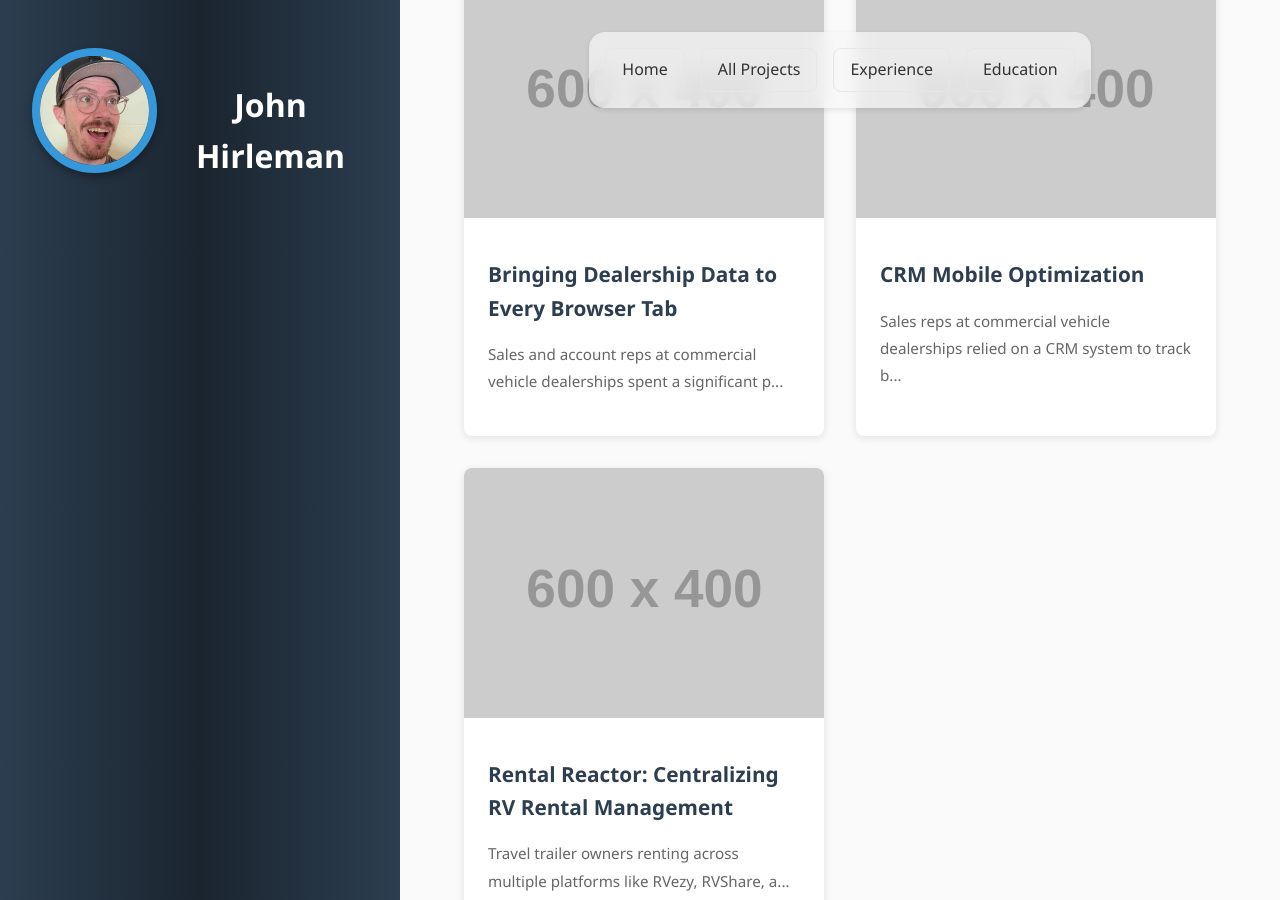
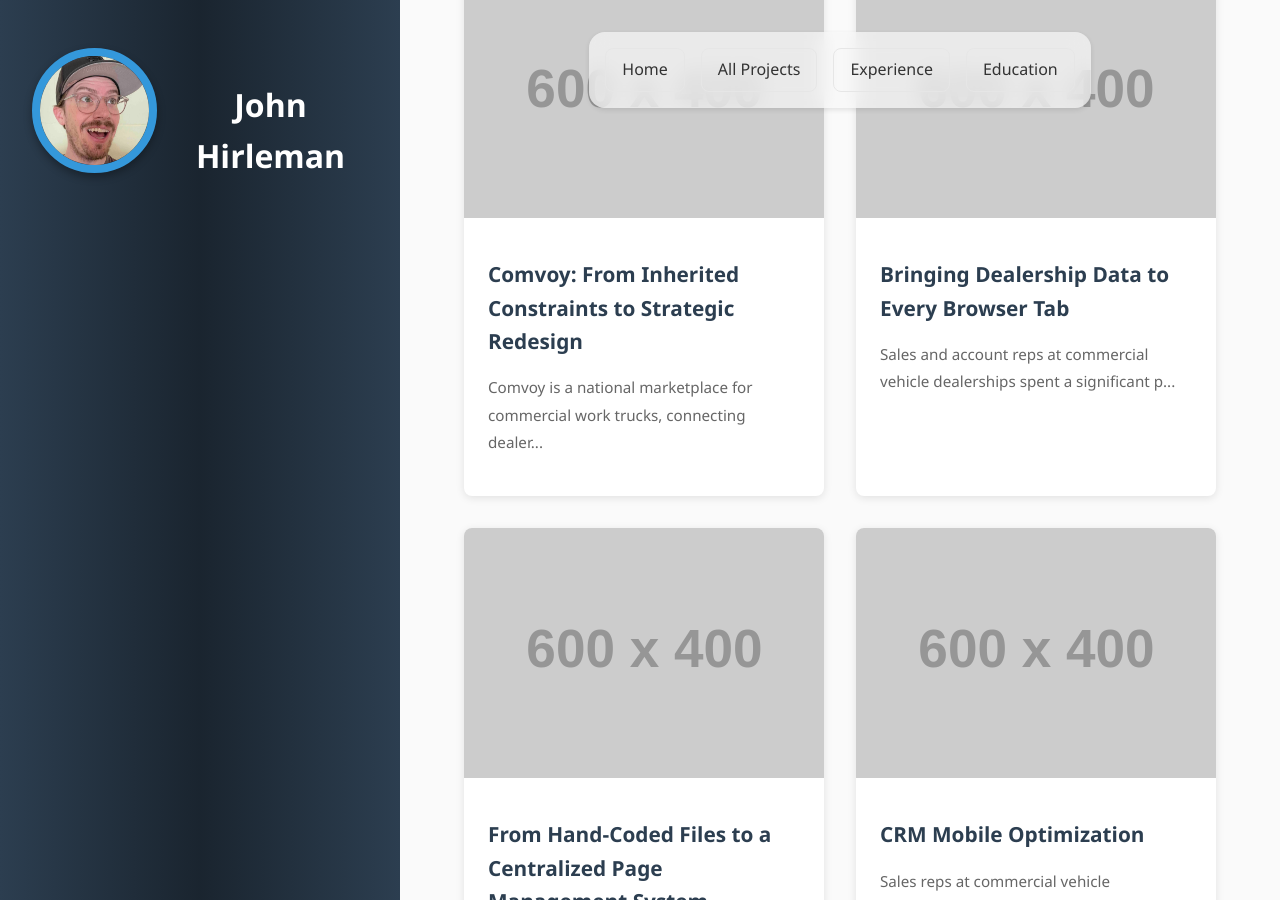
Before and after one commit to johnhirleman/my-portfolio, a Jekyll site: the page built from projects.html, in a window 1280 px wide and 900 px high, scrolled down 320 px. Built offline with Jekyll 4.4.1, drawn with Linux system fonts in a browser that asks for light colours; some of the changed lines change nothing that is shown; some of the changed text lies outside the part shown.

Commit message:
add new projects for comvoy, and internal cms.  Update email address.

```diff
--- a/_config.yml
+++ b/_config.yml
@@ -1,5 +1,5 @@
 title: John hirleman
-email: johnhirleman@gmail.com
+email: hire.johnhirleman@gmail.com
 description: >-
   A portfolio of my projects and past work experience.
 baseurl: ""
--- a/_includes/sidebar.html
+++ b/_includes/sidebar.html
@@ -24,7 +24,6 @@
             <h2>Contact</h2>
             <ul class="contact-list">
                 <li><i class="far fa-envelope"></i> <a href="mailto:{{site.email}}">{{site.email}}</a></li>
-                <li><i class="fas fa-mobile-screen"></i> (555) 555-5555</li>
                 <li><i class="fas fa-map-pin"></i> Oroville, CA</li>
                 <li><i class="fab fa-linkedin"></i> <a href="https://linkedin.com/in/{{ site.linkedin }}" target="_blank">LinkedIn</a></li>
                 <li><i class="fab fa-github"></i> <a href="https://github.com/{{ site.github }}" target="_blank">GitHub</a></li>
--- /dev/null
+++ b/_projects/comvoy.html
@@ -0,0 +1,92 @@
+---
+layout: project
+title: 'Comvoy: From Inherited Constraints to Strategic Redesign'
+date: 2019-09-25
+
+#tech:
+#  - React
+#  - Node.js
+
+quote: "A national marketplace for commercial vehicles, Comvoy was a project that I championed for six years alongside a wonderful, top-tier team of product managers, engineers, and marketing colleagues."
+
+skills:
+  - Adobe XD
+  - UX/UI Design
+  - Rapid Design and Prototyping
+  - Cross Team Collaboration
+  - Brandning
+  - Design Systems
+  - A/B Testing
+  - Mobile First
+  - Agile Methodology
+
+images:
+  hero:
+    - "https://placehold.co/1200x600.png"
+
+hidden: false
+---
+
+<div class="content-row">
+  <h2>Overview</h2>
+  <div class="content-body">
+    <p>Comvoy is a national marketplace for commercial work trucks, connecting dealers across the country with individual buyers and fleet managers. As the principal designer from inception in 2019 through 2025, I was responsible for establishing the visual identity, navigation structure, and user experience. The platform launched quickly by leveraging existing architecture from the company's dealer SaaS product, but that speed came with constraints — an exhaustive filter system with poor information hierarchy, cramped layouts, and a color scheme that didn't resonate with the work truck demographic.</p>
+
+    <p>Over six years, I led incremental, data-driven improvements within those constraints: mobile optimization that improved page load scores by 65%, A/B testing that validated CTA and component changes, and strategic filter reorganization based on Google Analytics usage data. When new product leadership opened the door to comprehensive redesign, I proposed a bold, modern visual direction with a simplified card-based search experience and vehicle-first detail pages. Within five months of my departure, approximately 75% of those recommendations were implemented — validation that the design vision I'd advocated for with data over six years was the right direction all along.</p>
+  </div>
+</div>
+
+<div class="content-row">
+  <h2>Building Comvoy from the Ground Up (2019-2025)</h2>
+  <div class="content-body">
+    <p>Comvoy is a national marketplace for commercial work trucks connecting dealers across the country with individual buyers and fleet managers. As the principal designer from inception through 2025, I was responsible for establishing the visual identity, navigation structure, and user experience working directly with the CEO. The platform launched quickly by leveraging existing SaaS architecture for the vehicle search page (VSP) and vehicle detail page (VDP), which allowed rapid deployment but carried technical limitations and outdated UX patterns not optimized for a large national marketplace.
+</p>
+  </div>
+</div>
+
+<div class="content-row">
+  <h2>The Challenge</h2>
+  <div class="content-body">
+    <p>The inherited architecture presented significant constraints. The VSP featured an exhaustive, poorly organized filter sidebar listing every search category with raw data rather than strategic hierarchy. Vehicle cards displayed in list style with two small images instead of a modern card layout. The VDP used a cramped three-column layout that created visual strain and buried important information. The color scheme (racing orange and teal) felt off-brand for the work truck demographic. Primary CTAs like "I'm interested" tested poorly compared to alternatives. Leadership resistance to change slowed evolution, prioritizing dealer-focused content features (dealership directory, "best in show" galleries) over buyer experience improvements, despite advocacy from both design and product teams.</p>
+  </div>
+</div>
+
+<div class="content-row">
+  <h2>Progress Witin Constraints</h2>
+  <div class="content-body">
+    <p>Over six years, I led incremental improvements validated through data. Working closely with product management to identify performance issues, mobile optimization efforts increased page load scores from 40% to 65% improvement in LCP and CLS metrics. Their collaboration in advocating for these technical improvements was instrumental to gaining leadership buy-in. A/B testing proved the vehicle carousel could be removed with no negative impact on conversions while improving load times. Mobile filter refinements and contextual UX features improved mobile retention by 5% (mobile represented 70% of traffic). Multivariate tests showed "Check availability" CTA performed 0.8% better than "I'm interested." Google Analytics data revealed the most frequently used search filters, which informed strategic filter reorganization. Competitive analysis of other marketplaces and ecommerce platforms provided patterns for presenting those priority filters, particularly on mobile where a minimized list showcased top-used options with "View all" for refined search.</p>
+  </div>
+</div>
+
+<div class="content-row">
+  <h2>The Proposed Redesign</h2>
+  <div class="content-body">
+    <p>New product leadership opened the door to comprehensive modernization. The redesign philosophy centered on vehicle-first presentation and bold, professional visual identity reflecting the work truck industry. Color scheme shifted from orange/teal to dark slate gray, black, white, and orange - grounded, modern, confident.</p>
+
+    <p>VSP redesign proposed card-based layout (three per row on desktop) with single large vehicle image, carousel gallery, streamlined attributes, clear pricing, location, and "Check availability" CTA. Filter sidebar simplified through nested categories with overflow scrolling, reducing overall height. Mobile filters showed minimized top-used options with "View all" for refined search.</p>
+
+    <p>VDP redesign emphasized vehicle images and attributes in a 2/3 layout with larger image gallery, refined specifications display, and reduced visual strain from the old three-column tables. Pricing, rebates, and lead form occupied the remaining third. <b>This VDP redesign has not yet been fully adopted by the current team.</b></p>
+
+    <p>Navigation simplified the mega menu from multiple columns and ads to focused body types, popular brands, and upfit manufacturers.</p>
+  </div>
+</div>
+
+<div class="content-row">
+  <h2>Outcome</h2>
+  <div class="content-body">
+    <p>Approximately 75% of proposed recommendations were implemented within five months of departure, including VSP card layout, filter organization, mobile optimization, navigation simplification, and color scheme modernization. The validation of this design vision by new leadership confirmed the strategic direction advocated through data over six years. </p>
+  </div>
+</div>
+
+<div class="content-row">
+  <h2>Personal Learning</h2>
+  <div class="content-body">
+    <p>As the sole digital UX/UI designer across multiple company initiatives with limited development resources, strategic prioritization and data-driven advocacy were essential to move the needle on a flagship product resistant to change. Small, validated improvements compound over time.</p>
+  </div>
+</div>
+
+<!-- <h2>Key Features</h2>
+<ul>
+  <li>Real-time inventory tracking</li>
+  <li>Secure payment processing</li>
+</ul> -->
--- /dev/null
+++ b/_projects/internal-cms.html
@@ -0,0 +1,69 @@
+---
+layout: project
+title: From Hand-Coded Files to a Centralized Page Management System
+date: 2024-12-08
+
+#tech:
+#  - React
+#  - Node.js
+
+quote: "An internal CMS to aid a small team to compose, mantain, and archive complex custom pages."
+
+skills:
+  - Adobe XD
+  - UX/UI Design
+  - User Research/Interviews
+  - Prototyping
+  - Design Systems
+  - Cross Team Collaboration
+
+images:
+  hero:
+    - "https://placehold.co/1200x600.png"
+
+hidden: false
+---
+
+<div class="content-row">
+  <h2>Overview</h2>
+  <div class="content-body">
+    <p>A two-person internal team was hand-coding hundreds of custom marketing pages for commercial vehicle dealerships, uploading HTML files directly to an admin portal table. Pages were created outside of formal development cycles, introducing style conflicts and falling out of sync with platform updates. When global changes were pushed, data attribute references would break across hundreds of pages, requiring manual fixes one by one. With a massive platform update threatening to make every existing page obsolete, the technical debt could no longer be ignored.</p>
+
+    <p>This project was about building internal tooling to solve workflow chaos and technical debt. A centralized page management system with HTML Blocks for reusable components, a token system mapped to global data attributes, and a code editor with integrated lookup tools transformed how the custom pages team worked. The result was faster page creation, centralized maintenance, and a scalable system that finally kept custom pages in sync with the evolving platform.</p>
+  </div>
+</div>
+
+<div class="content-row">
+  <h2>Problem</h2>
+  <div class="content-body">
+    <p>An internal custom pages team of two was hand-coding HTML files and uploading them to an admin portal table to create custom marketing and content pages for hundreds of commercial vehicle dealerships. Pages were created outside of formal development cycles, often introducing style conflicts and custom solutions that fell out of sync with platform standards. When global updates were pushed, data attribute references would break across hundreds of pages requiring manual fixes one by one. There was no centralized archive, no templating system, no quality control, and no source of truth for reusable components. A massive platform update threatening to make every existing custom page obsolete triggered the need for a formal solution.</p>
+  </div>
+</div>
+
+<div class="content-row">
+  <h2>Process</h2>
+  <div class="content-body">
+    <p>Conducted interviews with the custom pages team to understand their workflow and frustrations. Audited the existing token system used for email templates and the team's current page creation process. Identified key priorities: templating, token management, and a centralized archive. Created wireframes and user flows for several scenarios including creating new custom pages, building templates, managing tokens, and connecting to the existing look and feel tool in the admin portal. Developed interactive prototypes in Adobe XD to illustrate user flows. Conducted multiple feedback sessions with the custom pages team to refine designs. Collaborated closely with senior frontend engineering and product management to define MVP scope and technical feasibility. Leveraged the pre-established admin portal design system with new components added for code editors. Designed a migration tool to help bring existing pages into the new system as editable drafts.</p>
+  </div>
+</div>
+
+<div class="content-row">
+  <h2>Solution</h2>
+  <div class="content-body">
+    <p>Centralized custom pages archive organized by dealer, template, and publish status. Custom page editor with separate HTML, CSS, and JS tabs, token lookup via off-canvas panel with typeahead search and click-to-copy functionality. HTML Blocks system providing reusable, centrally maintained components that could be scoped to individual pages and referenced via token syntax. Token management system with globally accessible application tokens, dealer-specific tokens, and custom template tokens. Page configuration fields covering metadata, routing, navigation, review scheduling, and publish status. Live preview in a fully functional dealer site context with draft flag. Automated 30-day review cycle with email notifications to keep custom pages maintained. Migration tool to import existing HTML and CSS as draft pages for manual review and updating. Built as a Svelte single page application leveraging the framework's built-in reactivity, scoped CSS, and performance advantages for a complex multi-panel editing environment.</p>
+  </div>
+</div>
+
+<div class="content-row">
+  <h2>Outcome</h2>
+  <div class="content-body">
+    <p>Rapid adoption by the custom pages team with positive feedback. HTML Blocks system successfully solved the "fix every page manually" problem - global changes to a block automatically propagated across all pages using it, demonstrated clearly when dealers needed updates. Initial learning curve around the blocks editor led to plans for a more transparent block implementation UI. The project validated Svelte as the primary architecture for the admin portal and future B2B and B2C product rollouts. The custom pages system remains in daily use. </p>
+  </div>
+</div>
+
+<div class="content-row">
+  <h2>Personal Learning</h2>
+  <div class="content-body">
+    <p>Complex internal tools require thorough communication, documentation, and implementation strategy. Naming conventions matter enormously when discussing abstract systems like tokens and blocks. Designing internal tools is a preferred discipline due to readily available users for feedback and direct organizational impact.</p>
+  </div>
+</div>
```
